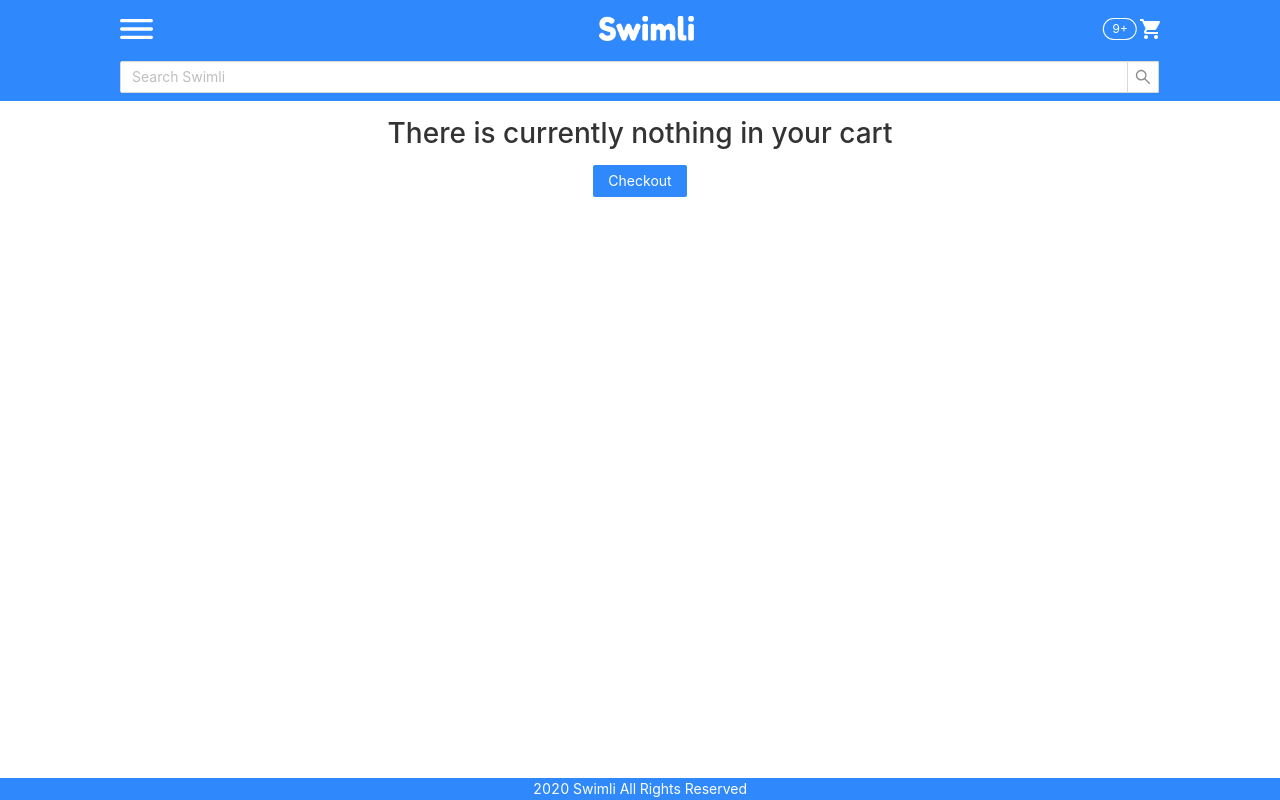
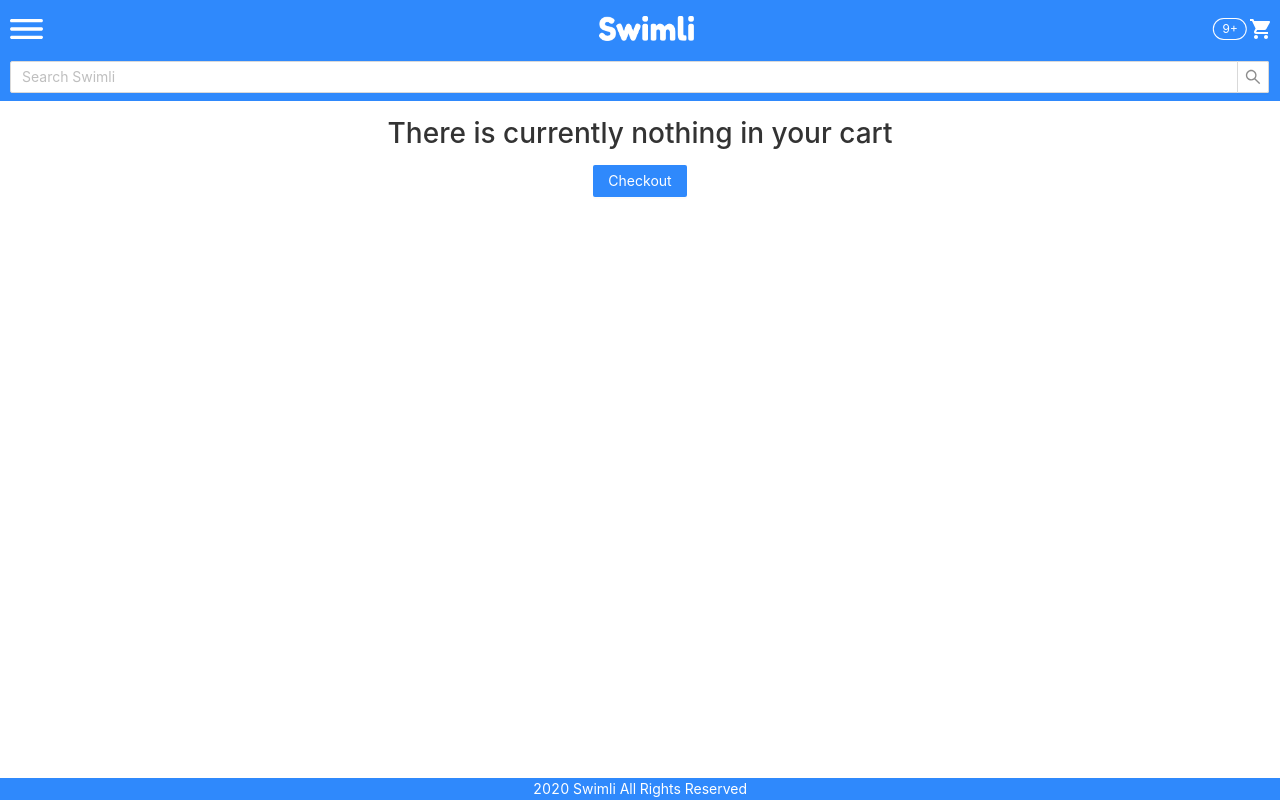
Before and after one commit to swimli-org/fe, a React (Create React App) app: page /cart in a window 1280 px wide. Built offline with nearby package versions, Linux system fonts and the light colour scheme.

Commit message:
Changed Container widths

```diff
--- a/src/styles/App.css
+++ b/src/styles/App.css
@@ -18,7 +18,7 @@
 
 .container{
   margin: 0 auto;
-  max-width: 1060px;
+  max-width: 1320px;
   padding: 10px 10px 50px 10px;
   position: relative;
   overflow: hidden;
--- a/src/styles/Navbar.css
+++ b/src/styles/Navbar.css
@@ -5,10 +5,10 @@
     width: 100%;
     height: auto;
     display: flex;
-    padding: 1rem 20px;
+    padding: 1rem 10px;
     align-items: center;
     background-color: #2f89fc;
-    max-width: 1080px;
+    max-width: 1320px;
     margin: 0 auto;
   }
   .menu-btn{
@@ -29,13 +29,13 @@
   }
   .searchbar{
     width: 100%;
+    max-width: 1320px;
     height: auto;
+    padding: .25rem 10px .5rem;
+    margin: 0 auto;
+    align-items: center;
     display: flex;
-    padding: .25rem 20px .5rem;
-    align-items: center;
     background-color: #2f89fc;
-    max-width: 1080px;
-    margin: 0 auto;
   }
   .search-bar{
     width: 100%;
```
